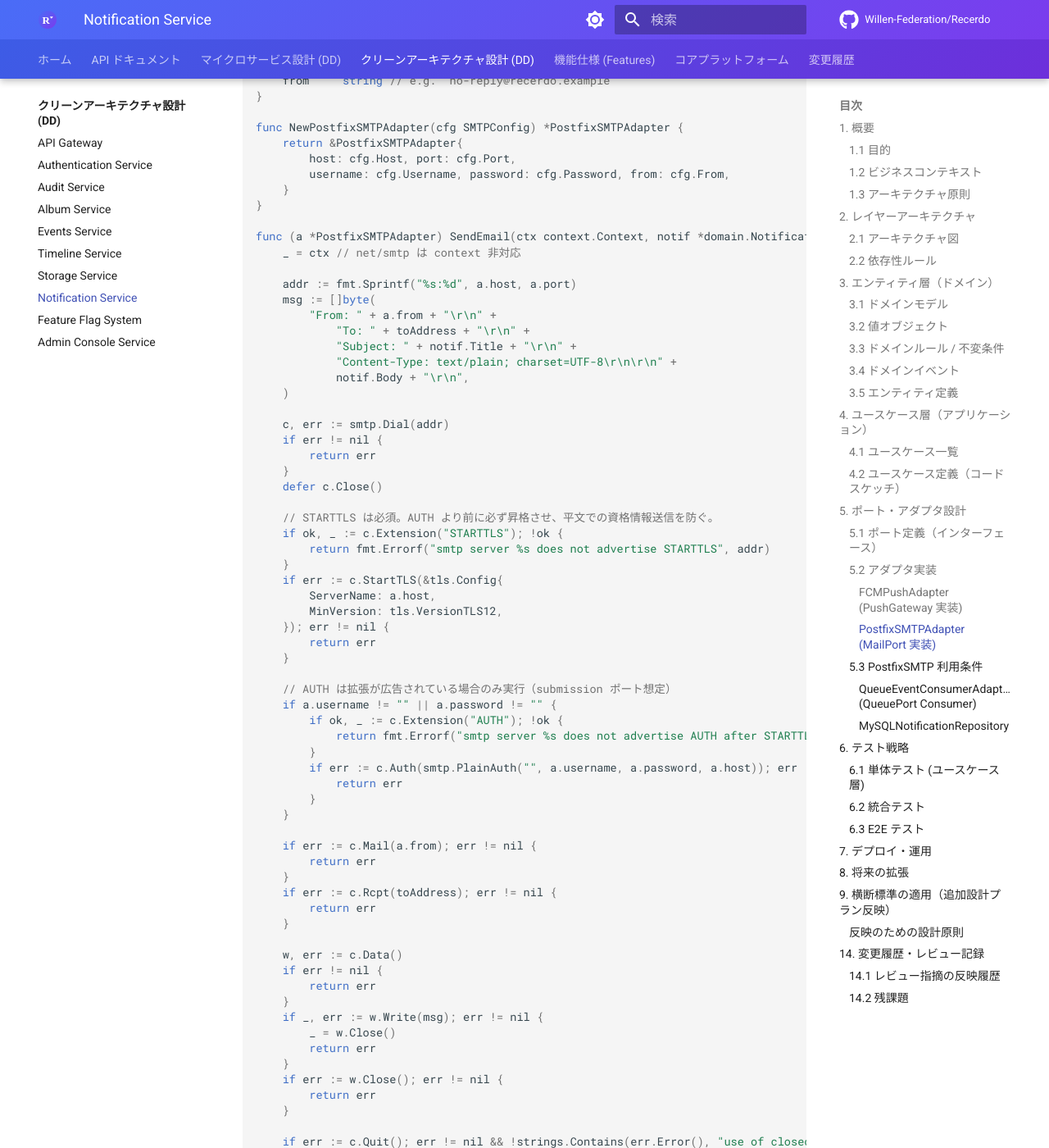
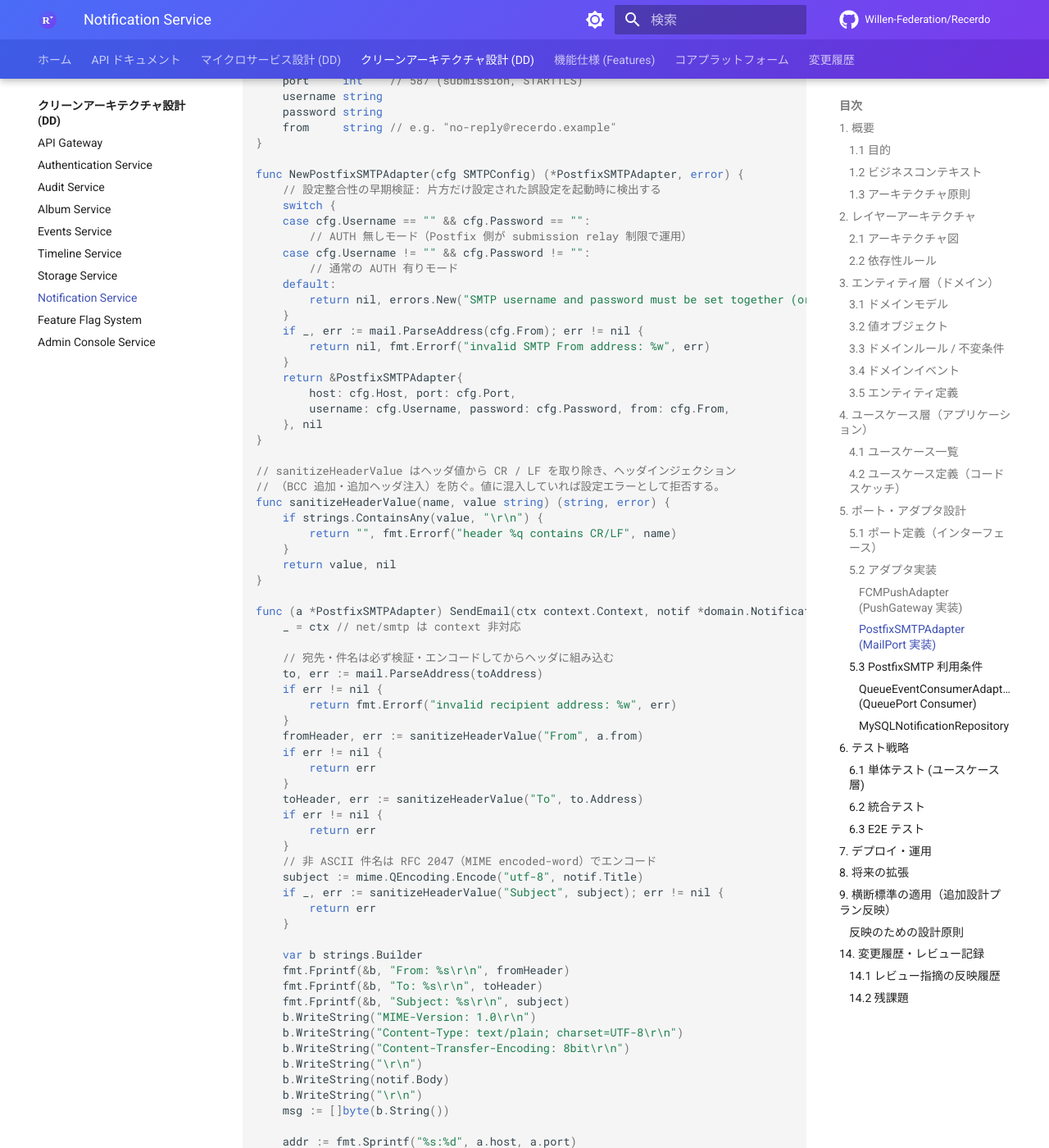
Before and after one commit to Willen-Federation/Recerdo-Developers-Docs, an MkDocs documentation site: the page built from docs/clean-architecture/notifications-svc.md, in a window 1280 px wide and 1400 px high, scrolled down 13276 px. Shown: the whole window at 82% size. Built offline with MkDocs 1.6.1 and Material for MkDocs 9.7.7, drawn with Linux system fonts in a browser that asks for light colours; comment, search, counter and statistics services are not loaded; some of the changed text lies outside the part shown.

Commit message:
docs: PR #7 レビュー指摘（Copilot 7件）を反映
## SSOT 整合（横断標準の表記統一）

- notifications-svc (MS) §9:
  - **Idempotency Key**: 「必須化」→「受理（推奨、24h 保持）、キー未指定は警告ログ、
    GA で必須化予定」に変更し policy.md §8.3 の SSOT と整合
  - **Circuit Breaker + Backoff**: 再送に jitter（±25%）を明記し policy.md §8.6 /
    microservice/index.md と一致
- microservice/index.md ピアレビュー観点:
  - 禁止キーワードを列挙せず [policy.md §1.3 AWS 利用ポリシー](policy.md#13-aws-利用ポリシー)
    の一覧を正とする運用に修正（CloudWatch / Secrets Manager / ECS/Fargate 等の
    漏れを解消）

## アンカー安定化

- core/policy.md §1.3 に `{ #13-aws-利用ポリシー }` を付与
- clean-architecture/notifications-svc.md §5.3 に `{ #postfixsmtp-利用条件 }` を付与
- 両 notifications-svc.md のレビュー記録表で「安定化」の意味を「明示 ID を付与」
  と明確化

## セキュリティ強化（PostfixSMTPAdapter）

- **ヘッダインジェクション対策**: `mail.ParseAddress` で宛先検証、ヘッダ値の
  CR/LF 混入を `sanitizeHeaderValue` で検出しエラーにする（BCC 追加・追加
  ヘッダ注入を阻止）
- **RFC 2047 準拠**: 件名を `mime.QEncoding.Encode("utf-8", ...)` でエンコード
  （非 ASCII 対応）
- **AUTH 整合性**: username と password が**両方揃っている場合のみ** AUTH を
  試行。片方だけ設定された誤設定は `NewPostfixSMTPAdapter` で起動時に
  エラーにする（戻り値を `(*PostfixSMTPAdapter, error)` に変更）
- セキュリティ要点を設計書に明記

検証: mkdocs build --strict 成功・リンク切れ 0

Co-Authored-By: Claude Opus 4.7 (1M context) <noreply@anthropic.com>

````diff
--- a/docs/clean-architecture/notifications-svc.md
+++ b/docs/clean-architecture/notifications-svc.md
@@ -550,7 +550,10 @@ package adapter
 import (
 	"context"
 	"crypto/tls"
+	"errors"
 	"fmt"
+	"mime"
+	"net/mail"
 	"net/smtp"
 	"strings"
 )
@@ -563,25 +566,69 @@ type PostfixSMTPAdapter struct {
 	from     string // e.g. "no-reply@recerdo.example"
 }
 
-func NewPostfixSMTPAdapter(cfg SMTPConfig) *PostfixSMTPAdapter {
+func NewPostfixSMTPAdapter(cfg SMTPConfig) (*PostfixSMTPAdapter, error) {
+	// 設定整合性の早期検証: 片方だけ設定された誤設定を起動時に検出する
+	switch {
+	case cfg.Username == "" && cfg.Password == "":
+		// AUTH 無しモード（Postfix 側が submission relay 制限で運用）
+	case cfg.Username != "" && cfg.Password != "":
+		// 通常の AUTH 有りモード
+	default:
+		return nil, errors.New("SMTP username and password must be set together (or both empty)")
+	}
+	if _, err := mail.ParseAddress(cfg.From); err != nil {
+		return nil, fmt.Errorf("invalid SMTP From address: %w", err)
+	}
 	return &PostfixSMTPAdapter{
 		host: cfg.Host, port: cfg.Port,
 		username: cfg.Username, password: cfg.Password, from: cfg.From,
+	}, nil
+}
+
+// sanitizeHeaderValue はヘッダ値から CR / LF を取り除き、ヘッダインジェクション
+// （BCC 追加・追加ヘッダ注入）を防ぐ。値に混入していれば設定エラーとして拒否する。
+func sanitizeHeaderValue(name, value string) (string, error) {
+	if strings.ContainsAny(value, "\r\n") {
+		return "", fmt.Errorf("header %q contains CR/LF", name)
 	}
+	return value, nil
 }
 
 func (a *PostfixSMTPAdapter) SendEmail(ctx context.Context, notif *domain.Notification, toAddress string) error {
 	_ = ctx // net/smtp は context 非対応
 
+	// 宛先・件名は必ず検証・エンコードしてからヘッダに組み込む
+	to, err := mail.ParseAddress(toAddress)
+	if err != nil {
+		return fmt.Errorf("invalid recipient address: %w", err)
+	}
+	fromHeader, err := sanitizeHeaderValue("From", a.from)
+	if err != nil {
+		return err
+	}
+	toHeader, err := sanitizeHeaderValue("To", to.Address)
+	if err != nil {
+		return err
+	}
+	// 非 ASCII 件名は RFC 2047（MIME encoded-word）でエンコード
+	subject := mime.QEncoding.Encode("utf-8", notif.Title)
+	if _, err := sanitizeHeaderValue("Subject", subject); err != nil {
+		return err
+	}
+
+	var b strings.Builder
+	fmt.Fprintf(&b, "From: %s\r\n", fromHeader)
+	fmt.Fprintf(&b, "To: %s\r\n", toHeader)
+	fmt.Fprintf(&b, "Subject: %s\r\n", subject)
+	b.WriteString("MIME-Version: 1.0\r\n")
+	b.WriteString("Content-Type: text/plain; charset=UTF-8\r\n")
+	b.WriteString("Content-Transfer-Encoding: 8bit\r\n")
+	b.WriteString("\r\n")
+	b.WriteString(notif.Body)
+	b.WriteString("\r\n")
+	msg := []byte(b.String())
+
 	addr := fmt.Sprintf("%s:%d", a.host, a.port)
-	msg := []byte(
-		"From: " + a.from + "\r\n" +
-			"To: " + toAddress + "\r\n" +
-			"Subject: " + notif.Title + "\r\n" +
-			"Content-Type: text/plain; charset=UTF-8\r\n\r\n" +
-			notif.Body + "\r\n",
-	)
-
 	c, err := smtp.Dial(addr)
 	if err != nil {
 		return err
@@ -599,8 +646,9 @@ func (a *PostfixSMTPAdapter) SendEmail(ctx context.Context, notif *domain.Notifi
 		return err
 	}
 
-	// AUTH は拡張が広告されている場合のみ実行（submission ポート想定）
-	if a.username != "" || a.password != "" {
+	// AUTH は username/password が両方設定されている場合のみ実行する。
+	// 片方だけの誤設定は NewPostfixSMTPAdapter で既に拒否されている。
+	if a.username != "" && a.password != "" {
 		if ok, _ := c.Extension("AUTH"); !ok {
 			return fmt.Errorf("smtp server %s does not advertise AUTH after STARTTLS", addr)
 		}
@@ -612,7 +660,7 @@ func (a *PostfixSMTPAdapter) SendEmail(ctx context.Context, notif *domain.Notifi
 	if err := c.Mail(a.from); err != nil {
 		return err
 	}
-	if err := c.Rcpt(toAddress); err != nil {
+	if err := c.Rcpt(to.Address); err != nil {
 		return err
 	}
 
@@ -635,11 +683,18 @@ func (a *PostfixSMTPAdapter) SendEmail(ctx context.Context, notif *domain.Notifi
 }
 ```
 
+> **セキュリティ上の要点**:
+>
+> - **ヘッダインジェクション対策**: `mail.ParseAddress` で宛先を検証し、ヘッダ値に混入した CR/LF は `sanitizeHeaderValue` で即エラーにする（BCC 追加・追加ヘッダ注入を防止）。
+> - **非 ASCII 件名の RFC 2047 準拠**: `mime.QEncoding.Encode("utf-8", ...)` で `=?utf-8?Q?...?=` 形式にエンコードする。
+> - **AUTH の設定整合性**: `username` / `password` は**両方揃っている場合のみ** AUTH を試行。片方だけ設定された誤設定は `NewPostfixSMTPAdapter` の時点でエラーにする。
+> - **本文のサニタイズ**: `notif.Body` は平文本文なので CR/LF 自体は許可するが、HTML メールを追加する場合は `html/template` の自動エスケープを利用し、さらに `Content-Type` を `text/html` に切替える。
+
 - SPF / DKIM / DMARC は DNS 側で設定（Postfix + Rspamd で署名）
 - 送信ログは Postfix の mail.log / Rspamd の統計を Loki / Promtail で集約
 - バウンス処理は Dovecot + ローカル bounce メールキューで監視
 
-### 5.3 PostfixSMTP 利用条件
+### 5.3 PostfixSMTP 利用条件 { #postfixsmtp-利用条件 }
 
 FCM-primary 設計に基づき、PostfixSMTP（メール通知）を使用するのは以下の条件に該当する場合のみとする。通常の活動通知（メッセージ、コメント、思い出シェア等）は FCM + IN_APP チャネルで完結させる。
 
@@ -857,7 +912,7 @@ REST API、QueuePort 消費（Redis / OCI Queue）、MySQL (MariaDB 互換) DB
 | ---------- | ---------------------------------- | ---------------------------------------------------------- | -------------------------------------------------------------------------------------------------------------------------------------------------------------------------------------- |
 | 2026-04-19 | PR #6 Copilot Autofix（`56a90bc`） | Postfix SMTP で STARTTLS が明示要求されていない            | §5.2 `PostfixSMTPAdapter` に STARTTLS 広告確認 + TLS 1.2+ 昇格 + AUTH 拡張確認を実装                                                                                                   |
 | 2026-04-19 | 上記の Autofix 継続                | Autofix 適用時にコード重複（2 つの実装が並存）が残存       | 本反復で重複を除去し、単一の安全実装に統一                                                                                                                                             |
-| 2026-04-19 | 横断レビュー（`464267` マージ後）  | PostfixSMTP 利用条件が MS / CA で表現が異なる              | `5.3 PostfixSMTP 利用条件` と [microservice/notifications-svc.md のメール通知条件](../microservice/notifications-svc.md#メール通知条件) の表を 5 条件で揃え、policy.md §8.1 へもリンク |
+| 2026-04-19 | 横断レビュー（`464267` マージ後）  | PostfixSMTP 利用条件が MS / CA で表現が異なる              | §5.3 に明示 ID `{ #postfixsmtp-利用条件 }` を付与、MS 側は `{ #メール通知条件 }` で揃え、両表を 5 条件で同期し policy.md §8.1 へもリンク |
 | 2026-04-19 | 追加設計プラン反復                 | 横断標準（Idempotency / Outbox / Saga / CB / SLO）が未反映 | 本 §14 と [clean-architecture/index.md 横断パターン](index.md#横断パターン) を追加                                                                                                     |
 
 ### 14.2 残課題
````
Also changed, not shown: docs/core/policy.md (+1 -1 lines), docs/microservice/index.md (+1 -1 lines), docs/microservice/notifications-svc.md (+3 -3 lines).
